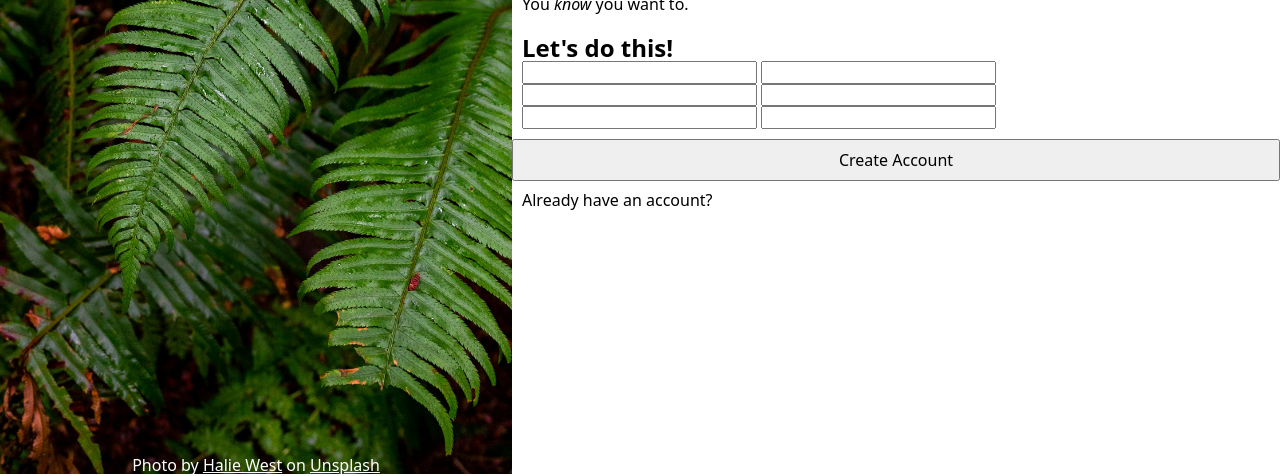
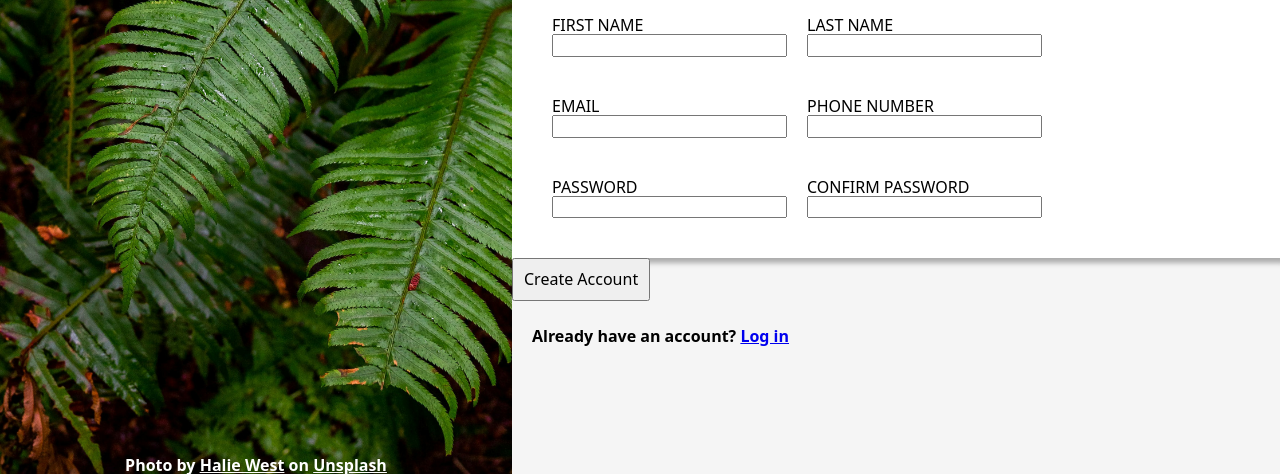
Before and after one commit to Astermite/sign-up-form, a plain HTML site: page index.html in a window 1280 px wide. Shown: the part 326-802 px from the top of the page. Drawn offline with Linux system fonts and the light colour scheme.

```diff
--- a/index.html
+++ b/index.html
@@ -20,31 +20,45 @@
             <p>Photo by <a href="">Halie West</a> on <a href="https://unsplash.com/@haliewestphoto">Unsplash</a></p>
         </div>
     </div>
-    <div >
-        <p>This is not a real online service! You know you need something like this in your life to help you realize your deepest dreams. Sign up <em>now</em> to get started.</p>
+    <div>
+        <p>This is not a real online service! You know you need something like this in your life to help you realize your deepest dreams. <br> Sign up <em>now</em> to get started.</p>
         <p>You <em>know</em> you want to.</p>
+        <form action="" method="get" id="sign-up-form">
+            <div class="mainframe">
+                <h2>Let's do this!</h2>
+                <div class="line">
                     <div>
-            <h2>Let's do this!</h2>
+                        <label for="fname">FIRST NAME</label>
+                        <input type="text" id="fname" name="fname">
+                    </div>
                     <div>
-                <label for="fname"></label>
-                <input type="text" id="fname" name="fname">
-                <label for="lname"></label>
+                        <label for="lname">LAST NAME</label>
                         <input type="text" id="lname" name="lname">
                     </div>
+                </div>
+                <div class="line">
                     <div>
-                <label for="email"></label>
+                        <label for="email">EMAIL</label>
                         <input type="text" id="email" name="userEmail">
-                <label for="phone"></label>
+                    </div>
+                    <div>
+                        <label for="phone">PHONE NUMBER</label>
                         <input type="text" id="phone" name="userPhone">
                     </div>
+                </div>
+                <div class="line">
                     <div>
-                <label for="pwd"></label>
-                <input type="text" id="pwd" name="userPwd">
-                <label for="pwdConfirm"></label>
-                <input type="text" id="pwdConfirm">
+                        <label for="pwd">PASSWORD</label>
+                        <input type="password" id="pwd" name="userPwd">
+                    </div>
+                    <div>
+                        <label for="pwdConfirm">CONFIRM PASSWORD</label>
+                        <input type="password" id="pwdConfirm">
+                    </div>
                 </div>
             </div>
             <button type="submit">Create Account</button>
+        </form>
         <p>Already have an account? <a href="Google.com">Log in</a></p>
     </div>
 </body>
--- a/style.css
+++ b/style.css
@@ -3,10 +3,10 @@
     margin: 0;
     font-family: system-ui, -apple-system, BlinkMacSystemFont, 'Segoe UI', Roboto, Oxygen, Ubuntu, Cantarell, 'Open Sans', 'Helvetica Neue', sans-serif;
 }
-a:visited {
+div:first-child a:visited {
     color: white;
 }
-a:link {
+div:first-child :link {
     color: white;
 }
 @font-face {
@@ -61,12 +61,51 @@
 }
 
 
-body > div:last-child {
+body > div:nth-child(2) {
     flex: auto;
     display: flex;
     flex-direction: column;
     justify-content: center;
+    /* align-items: baseline; */
+    background-color: whitesmoke;
 }
-body > div:last-child > * {
+body > div:nth-child(2) > * {
+    padding: 10px;
+    margin: 10px;
+}
+
+div:nth-child(2) > p {
+    font-weight: 600;
+    margin-top: 2vh;
+}
+
+#sign-up-form {
+    padding: 0;
+    margin: 0;
+}
+.mainframe {
+    background: white;
+    box-shadow: 5px 5px 5px rgba(0, 0, 0, 0.3);
+    padding: 20px;
+    display: flex;
+    flex-direction: column;
+    /* align-items: start; */
+}
+h2 ~ div {
+    display: flex;
     padding: 10px;
 }
+.line {
+
+}
+
+h2 ~ div > div {
+    display: flex;
+    flex-direction: column;
+    /* max-width: 200px */
+    margin: 10px;
+}
+button {
+    padding: 10px;
+    margin: 10px;
+}
```
Lines whose indentation alone changed are shown as unchanged.
